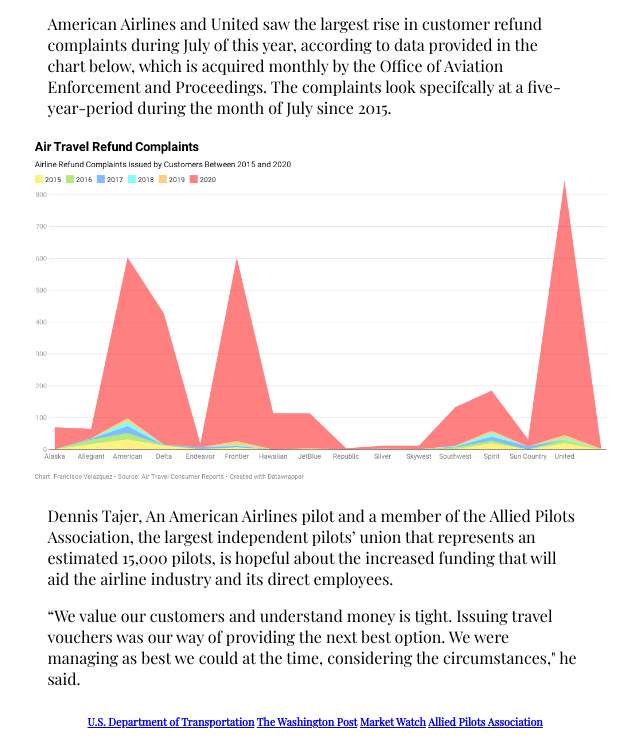
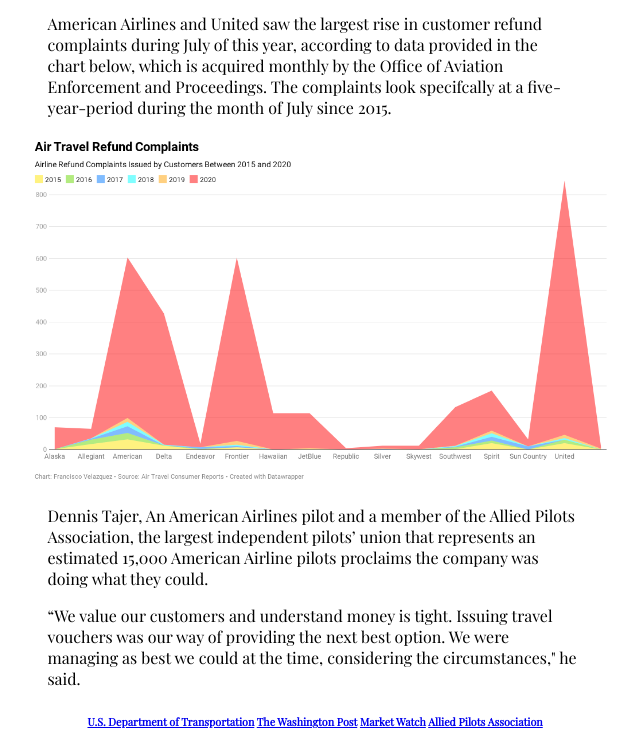
Before and after one commit to franvela033/Data-Chart-Assignment, a plain HTML site: page index.html in a window 1280 px wide. Shown: the part 1447-2201 px from the top of the page, without its empty margins (357-997 px from the left). Drawn offline with nearby package versions, Linux system fonts and the light colour scheme.

Commit message:
Update index.html

```diff
--- a/index.html
+++ b/index.html
@@ -37,7 +37,7 @@
         </section>
 
 <section class="texttwo"
-  <p>Dennis Tajer, An American Airlines pilot and a member of the Allied Pilots Association, the largest independent pilots’ union that represents an estimated 15,000 pilots, is hopeful about the increased funding that will aid the airline industry and its direct employees.</p>
+  <p>Dennis Tajer, An American Airlines pilot and a member of the Allied Pilots Association, the largest independent pilots’ union that represents an estimated 15,000 American Airline pilots proclaims the company was doing what they could.</p>
   <p> “We value our customers and understand money is tight. Issuing travel vouchers was our way of providing the next best option. We were managing as best we could at the time, considering the circumstances," he said. </p>
 </section>
 
```
